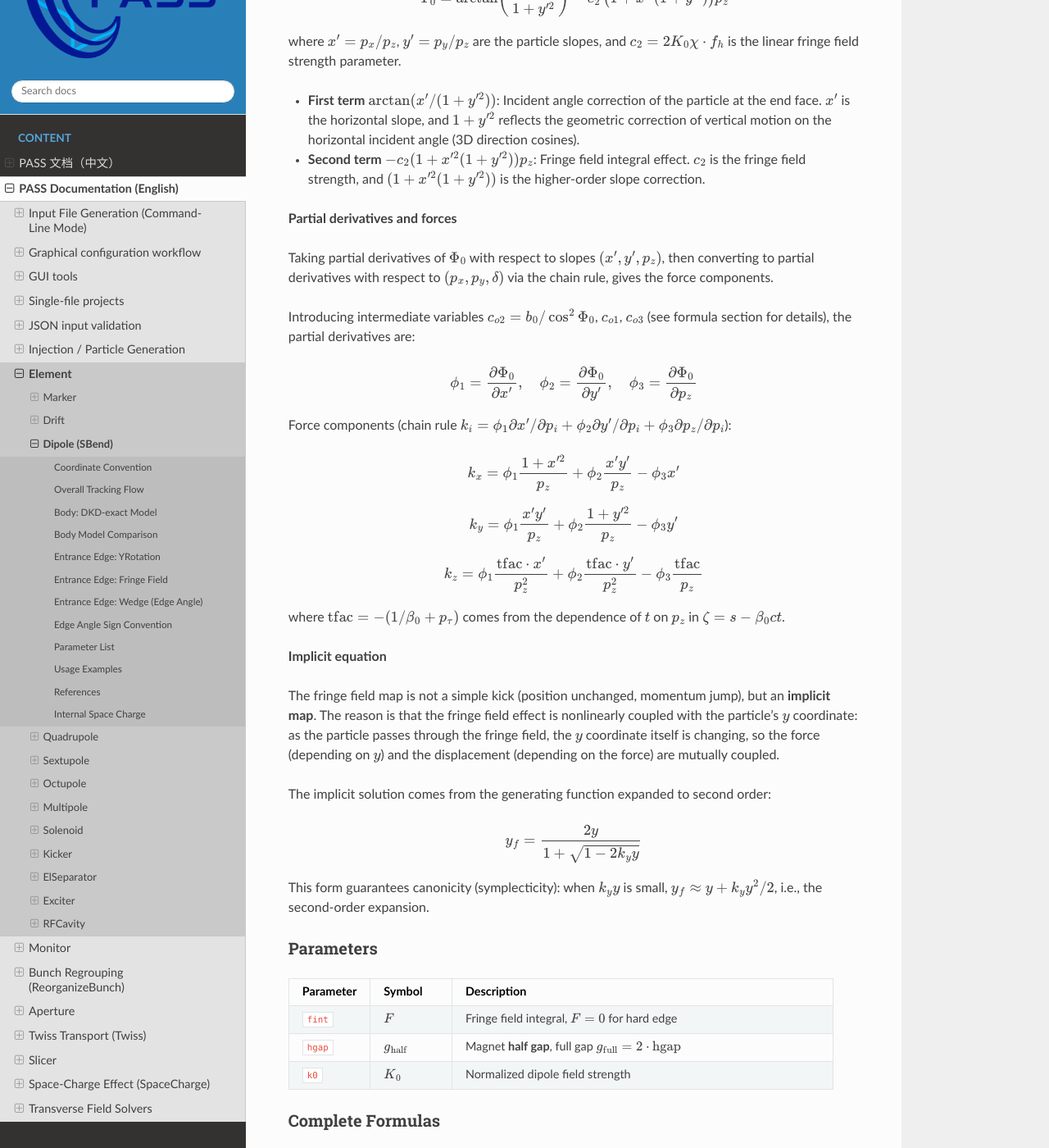
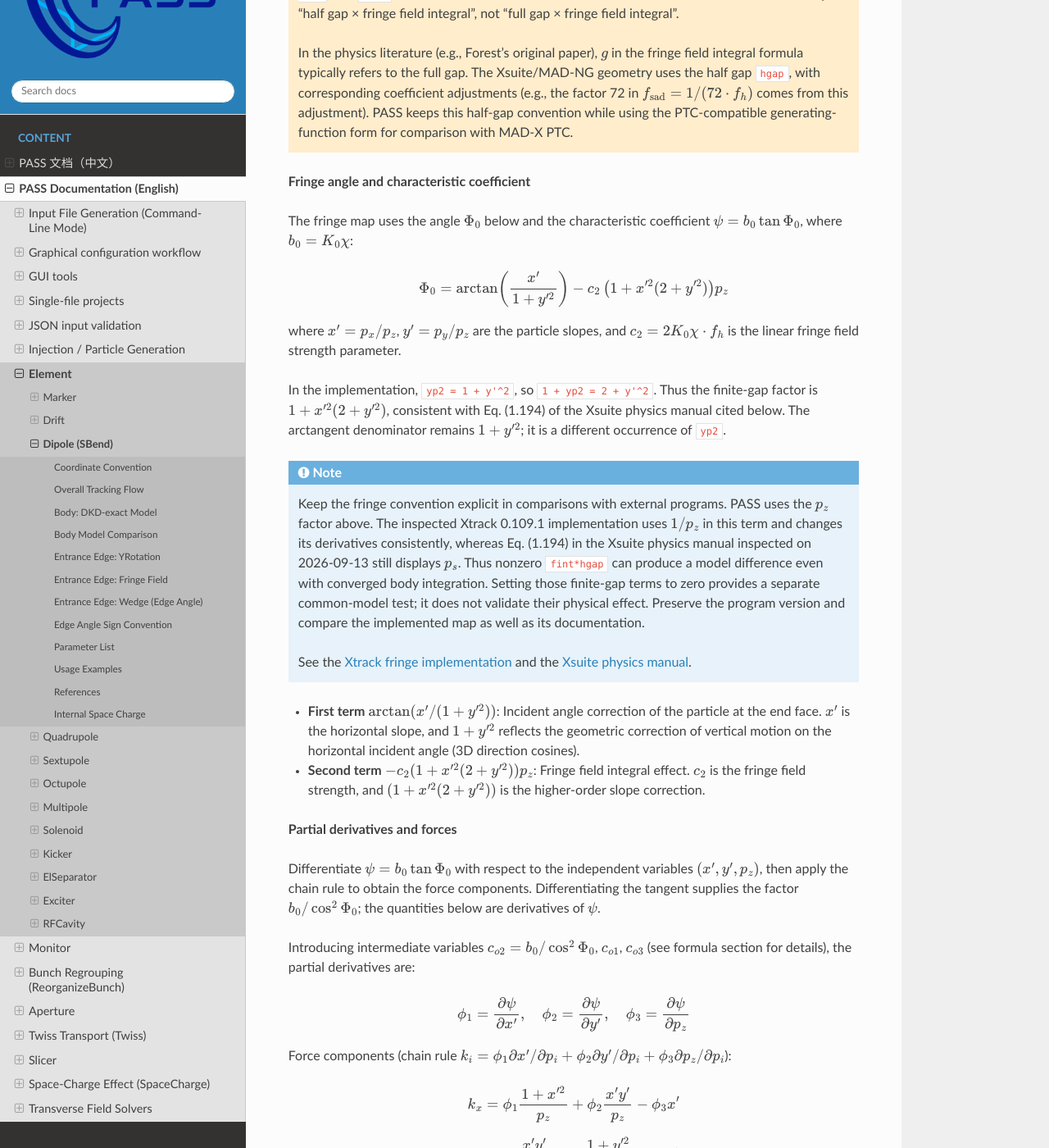
Before and after one commit to changmx/PASS, a Sphinx documentation site: the page built from docs/source/en/element/dipole.rst, in a window 1280 px wide and 1400 px high, scrolled down 12150 px. Shown: the whole window at 82% size. Built offline with Sphinx 7.4.7 and the Read the Docs theme 3.1.0, drawn with Linux system fonts in a browser that asks for light colours; pages that are not in the unit, such as notebooks, are missing from menus; some of the changed text lies outside the part shown.

Commit message:
docs: update description and formula

```diff
--- a/docs/source/en/element/dipole.rst
+++ b/docs/source/en/element/dipole.rst
@@ -4,6 +4,10 @@ Dipole (SBend)
 This module describes the PASS dipole element **SBend**, used to simulate the motion of charged particles in a sector bending magnet. The dipole is the most fundamental bending element in accelerators, deflecting the particle orbit through a uniform magnetic field.
 
 The PASS dipole is a **thick element** (``length > 0``), supporting full nonlinear tracking including edge angle effects, fringe field effects, and multiple symplectic integration schemes.
+
+``Fint`` specifies the entrance fringe integral. A positive ``Fintx`` specifies
+the exit integral; ``Fintx <= 0`` inherits ``Fint``. In particular, setting
+``Fintx = 0`` does not disable the exit finite-gap terms when ``Fint > 0``.
 
 **Code Location**
 
@@ -113,6 +117,20 @@ The complete map is:
 
   \mathcal{M}_{\text{bend}} = \mathcal{M}_{\text{exit}} \circ \mathcal{M}_{\text{body}} \circ \mathcal{M}_{\text{entry}}
 
+With :math:`N` internal body slices, this is:
+
+.. math::
+
+  \mathcal{M}_{\text{bend}} = \mathcal{M}_{\text{exit}} \circ \mathcal{B}_N
+  \circ \cdots \circ \mathcal{B}_1 \circ \mathcal{M}_{\text{entry}}
+
+There is **one real entrance, N body slices, and one real exit**. CPU and GPU
+tracking apply the edge maps outside the body loop. Internal space-charge
+kicks subdivide only body transport and do not create additional edge maps.
+Increasing ``Num slices`` therefore requires no extra exit-integral parameter.
+Representing a magnet as several independent ``SBend`` elements is a different
+operation: each element then executes its own entrance and exit maps.
+
 **Entrance edge**:
 
 .. math::
@@ -128,7 +146,7 @@ The complete map is:
 .. note::
 
   - When :math:`e_1 = 0`, both YRotation and Wedge are skipped (no edge angle effect)
-  - When ``fint`` = 0 or ``hgap`` = 0, Fringe is skipped (no fringe field effect)
+  - When ``fint`` = 0 or ``hgap`` = 0, the finite-gap terms vanish; the geometric nonlinear fringe map remains when :math:`K_0 \ne 0`.
   - When :math:`K_0 = 0`, both Fringe and Wedge are skipped
   - The execution order of entrance and exit are mirror images of each other
   - **At the exit**, :math:`K_0` **is partially negated**: Xsuite negates the local variable :math:`K_0` at the exit (``if (is_exit) k0 = -k0``), but only **DipoleFringe** uses the negated :math:`-K_0`, because the exit fringe field is the magnetic field decreasing from :math:`B_0` to 0 (opposite direction to the entrance's 0 rising to :math:`B_0`). **Wedge** directly uses the original ``knorm[0]`` (not negated), because Wedge describes rotation in the uniform magnetic field :math:`B_0`, and the field direction is the same at entrance and exit. PASS implements this behavior in ``_edge_exit_cpu`` using ``k0_fringe = -k0`` (Fringe only) and ``k0`` (Wedge).
@@ -615,28 +633,53 @@ where :math:`g_{\text{full}}` is the magnet full gap (:math:`g_{\text{full}} = 2
 
   In the physics literature (e.g., Forest's original paper), :math:`g` in the fringe field integral formula typically refers to the full gap. The Xsuite/MAD-NG geometry uses the half gap ``hgap``, with corresponding coefficient adjustments (e.g., the factor 72 in :math:`f_{\text{sad}} = 1/(72 \cdot f_h)` comes from this adjustment). PASS keeps this half-gap convention while using the PTC-compatible generating-function form for comparison with MAD-X PTC.
 
-**Generating function**
+**Fringe angle and characteristic coefficient**
 
-The fringe field map is a canonical transformation (symplectic map), generated by the generating function :math:`\Phi_0`:
+The fringe map uses the angle :math:`\Phi_0` below and the characteristic
+coefficient :math:`\psi=b_0\tan\Phi_0`, where :math:`b_0=K_0\chi`:
 
 .. math::
 
-  \Phi_0 = \arctan\!\left(\frac{x'}{1+y'^2}\right) - c_2 \left(1 + x'^2(1+y'^2)\right) p_z
+  \Phi_0 = \arctan\!\left(\frac{x'}{1+y'^2}\right) - c_2 \left(1 + x'^2(2+y'^2)\right) p_z
 
 where :math:`x' = p_x/p_z`, :math:`y' = p_y/p_z` are the particle slopes, and :math:`c_2 = 2 K_0 \chi \cdot f_h` is the linear fringe field strength parameter.
 
+In the implementation, ``yp2 = 1 + y'^2``, so ``1 + yp2 = 2 + y'^2``.
+Thus the finite-gap factor is :math:`1+x'^2(2+y'^2)`, consistent with Eq. (1.194)
+of the Xsuite physics manual cited below. The arctangent denominator remains
+:math:`1+y'^2`; it is a different occurrence of ``yp2``.
+
+.. note::
+
+   Keep the fringe convention explicit in comparisons with external programs.
+   PASS uses the :math:`p_z` factor above. The inspected Xtrack 0.109.1
+   implementation uses :math:`1/p_z` in this term and changes its derivatives
+   consistently, whereas Eq. (1.194) in the Xsuite physics manual inspected on
+   2026-09-13 still displays :math:`p_s`. Thus nonzero ``fint*hgap`` can produce
+   a model difference even with converged body integration. Setting those
+   finite-gap terms to zero provides a separate common-model test; it does
+   not validate their physical effect. Preserve the program version and
+   compare the implemented map as well as its documentation.
+
+   See the `Xtrack fringe implementation <https://github.com/xsuite/xtrack/blob/main/xtrack/beam_elements/elements_src/track_dipole_fringe.h>`_
+   and the `Xsuite physics manual <https://xsuite.github.io/xsuite/docs/physics_manual/physics_man.pdf>`_.
+
+
 - **First term** :math:`\arctan(x'/(1+y'^2))`: Incident angle correction of the particle at the end face. :math:`x'` is the horizontal slope, and :math:`1+y'^2` reflects the geometric correction of vertical motion on the horizontal incident angle (3D direction cosines).
-- **Second term** :math:`-c_2(1 + x'^2(1+y'^2))p_z`: Fringe field integral effect. :math:`c_2` is the fringe field strength, and :math:`(1 + x'^2(1+y'^2))` is the higher-order slope correction.
+- **Second term** :math:`-c_2(1 + x'^2(2+y'^2))p_z`: Fringe field integral effect. :math:`c_2` is the fringe field strength, and :math:`(1 + x'^2(2+y'^2))` is the higher-order slope correction.
 
 **Partial derivatives and forces**
 
-Taking partial derivatives of :math:`\Phi_0` with respect to slopes :math:`(x', y', p_z)`, then converting to partial derivatives with respect to :math:`(p_x, p_y, \delta)` via the chain rule, gives the force components.
+Differentiate :math:`\psi=b_0\tan\Phi_0` with respect to the independent
+variables :math:`(x', y', p_z)`, then apply the chain rule to obtain the force
+components. Differentiating the tangent supplies the factor
+:math:`b_0/\cos^2\Phi_0`; the quantities below are derivatives of :math:`\psi`.
 
 Introducing intermediate variables :math:`c_{o2} = b_0 / \cos^2\Phi_0`, :math:`c_{o1}`, :math:`c_{o3}` (see formula section for details), the partial derivatives are:
 
 .. math::
 
-  \phi_1 = \frac{\partial \Phi_0}{\partial x'}, \quad \phi_2 = \frac{\partial \Phi_0}{\partial y'}, \quad \phi_3 = \frac{\partial \Phi_0}{\partial p_z}
+  \phi_1 = \frac{\partial \psi}{\partial x'}, \quad \phi_2 = \frac{\partial \psi}{\partial y'}, \quad \phi_3 = \frac{\partial \psi}{\partial p_z}
 
 Force components (chain rule :math:`k_i = \phi_1 \partial x'/\partial p_i + \phi_2 \partial y'/\partial p_i + \phi_3 \partial p_z/\partial p_i`):
 
@@ -729,9 +772,12 @@ Particle slopes:
 
 Characteristic functions and partial derivatives:
 
+Here :math:`\phi_0=\Phi_0`, and :math:`\phi_1,\phi_2,\phi_3` are the partial
+derivatives of :math:`\psi=b_0\tan\phi_0` with respect to :math:`x',y',p_z`.
+
 .. math::
 
-  \phi_0 = \arctan\!\left(\frac{x'}{1 + y'^2}\right) - c_2 \left(1 + x'^2(1+y'^2)\right) p_z
+  \phi_0 = \arctan\!\left(\frac{x'}{1 + y'^2}\right) - c_2 \left(1 + x'^2(2+y'^2)\right) p_z
 
 .. math::
 
@@ -747,15 +793,15 @@ Characteristic functions and partial derivatives:
 
 .. math::
 
-  \phi_1 = c_{o1} - c_{o3} \cdot 2 x'(1+y'^2) p_z
+  \phi_1 = c_{o1} - c_{o3} \cdot 2 x'(2+y'^2) p_z
 
 .. math::
 
-  \phi_2 = -2 c_{o1} \cdot x' y' \cdot \frac{1}{1+y'^2} - c_{o3} \cdot 2 x' y' \cdot p_z
+  \phi_2 = -2 c_{o1} \cdot x' y' \cdot \frac{1}{1+y'^2} - c_{o3} \cdot 2 x'^2 y' \cdot p_z
 
 .. math::
 
-  \phi_3 = -c_{o3} \left(1 + x'^2(1+y'^2)\right)
+  \phi_3 = -c_{o3} \left(1 + x'^2(2+y'^2)\right)
 
 Force components:
 
```
Also changed, not shown: docs/source/zh/element/dipole.rst (+51 -11 lines).
